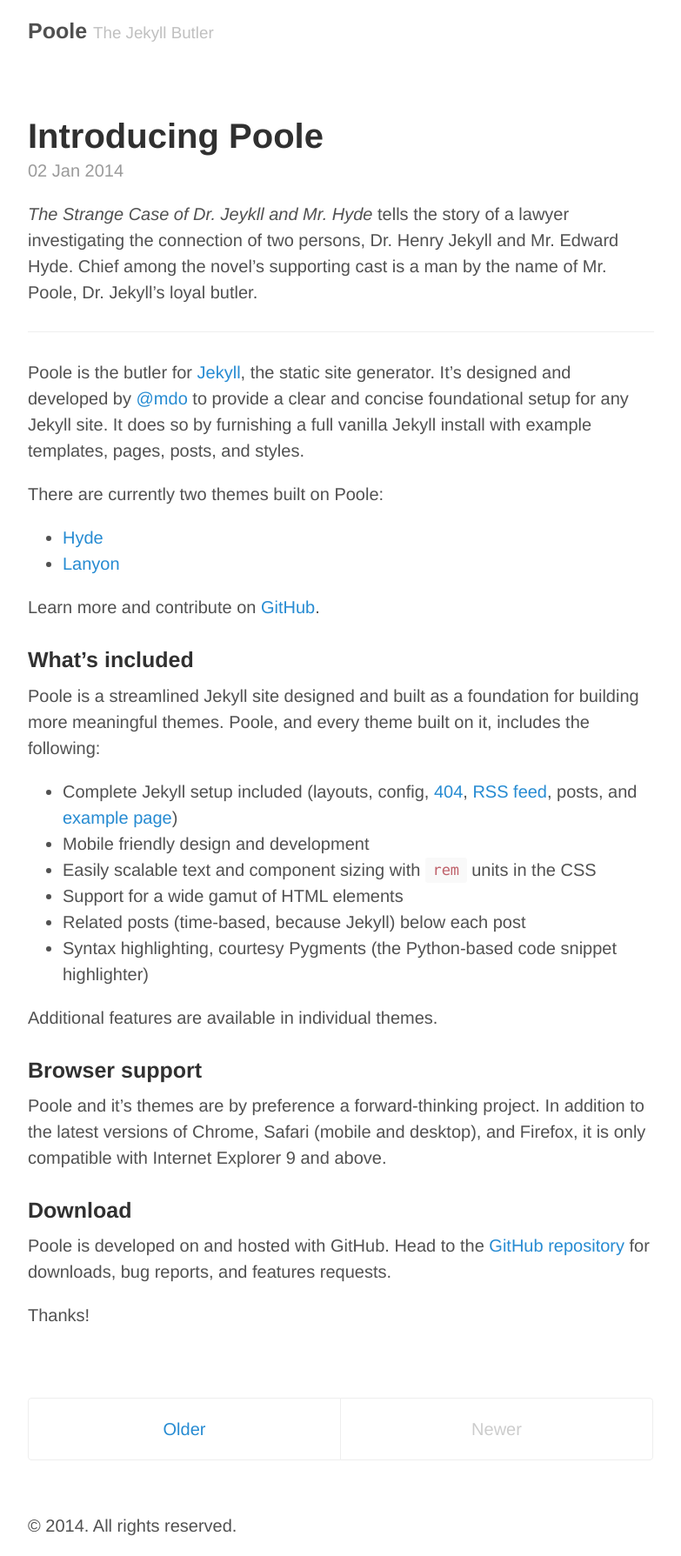
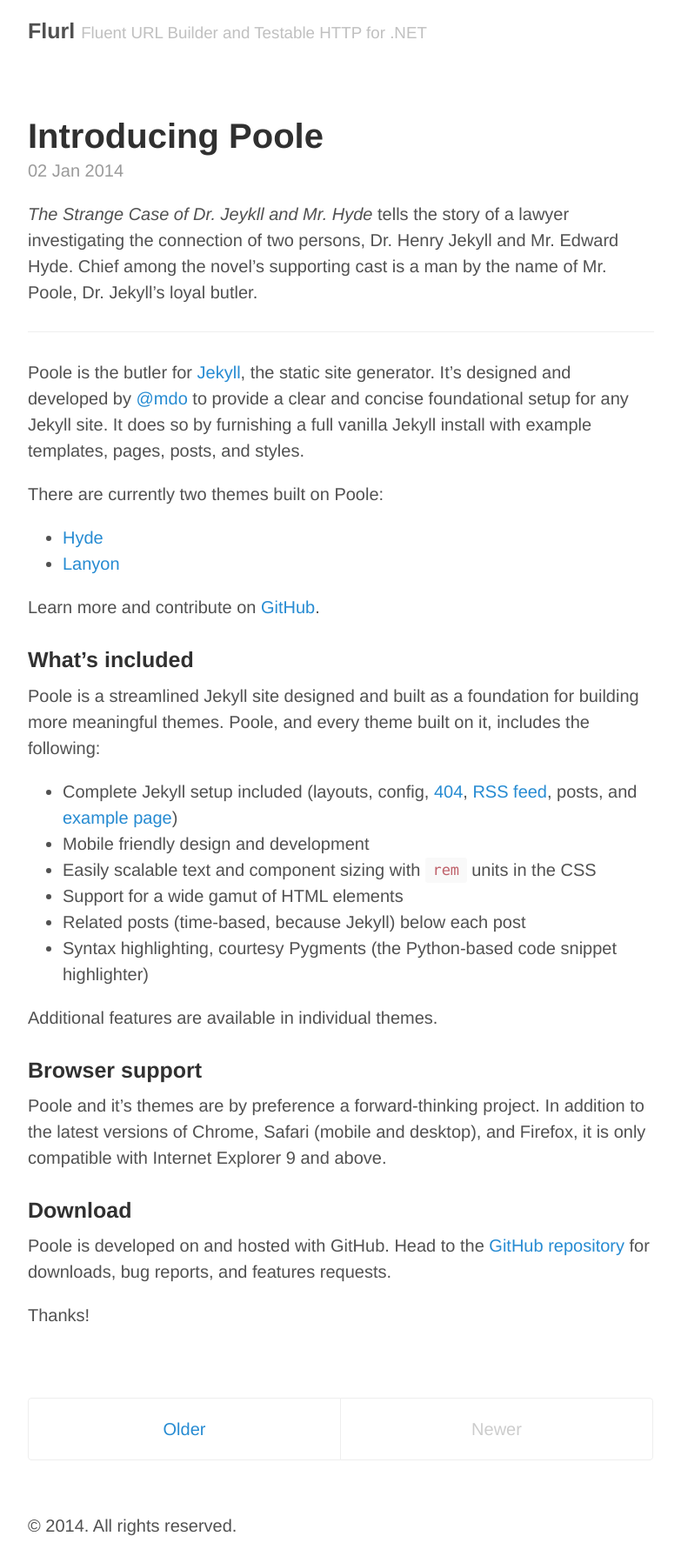
Before and after one commit to tmenier/Flurl, a Jekyll site: the page built from index.html, in a window 1280 px wide. Shown: the whole page at 87% size, without its empty margins (248-1031 px from the left). Built offline with Jekyll 4.4.1, drawn with Linux system fonts in a browser that asks for light colours; Markdown is read by kramdown in place of the engine named in the settings; the list of posts is cut into pages by our own code.

Commit message:
site config

```diff
--- a/_config.yml
+++ b/_config.yml
@@ -6,14 +6,14 @@
 permalink:        pretty
 
 # Setup
-title:            Poole
-tagline:          The Jekyll Butler
+title:            Flurl
+tagline:          Fluent URL Builder and Testable HTTP for .NET
 description:      Base theme for Jekyll themes by @mdo.
 url:              http://getpoole.com
 
 author:
-  name:           Mark Otto
-  url:            https://twitter.com/mdo
+  name:           Todd Menier
+  url:            https://twitter.com/tmenier
 
 paginate:         1
 
@@ -21,4 +21,4 @@
 version:          1.0.0
 
 github:
-  repo:           https://github.com/poole/poole
+  repo:           https://github.com/tmenier/flurl
```
